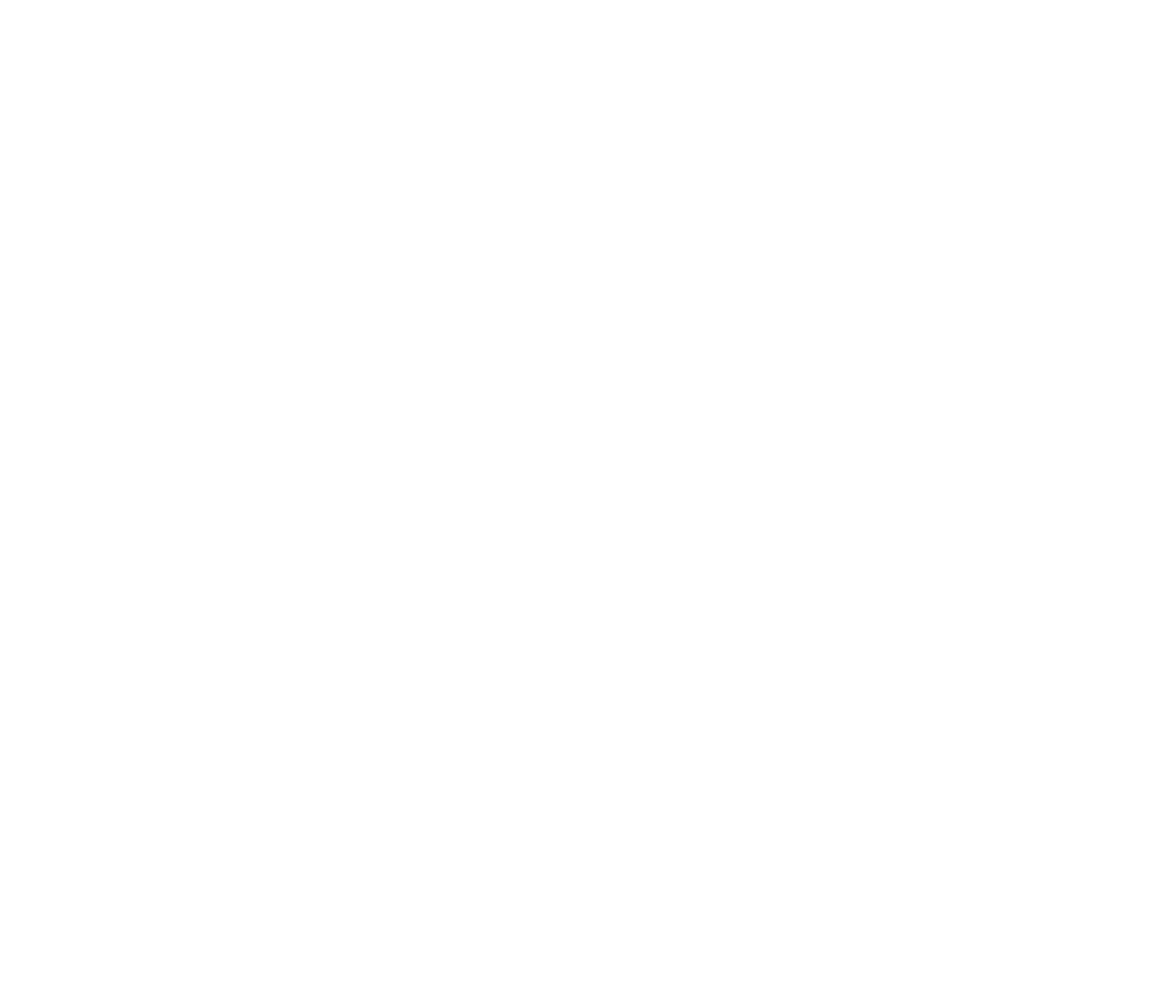
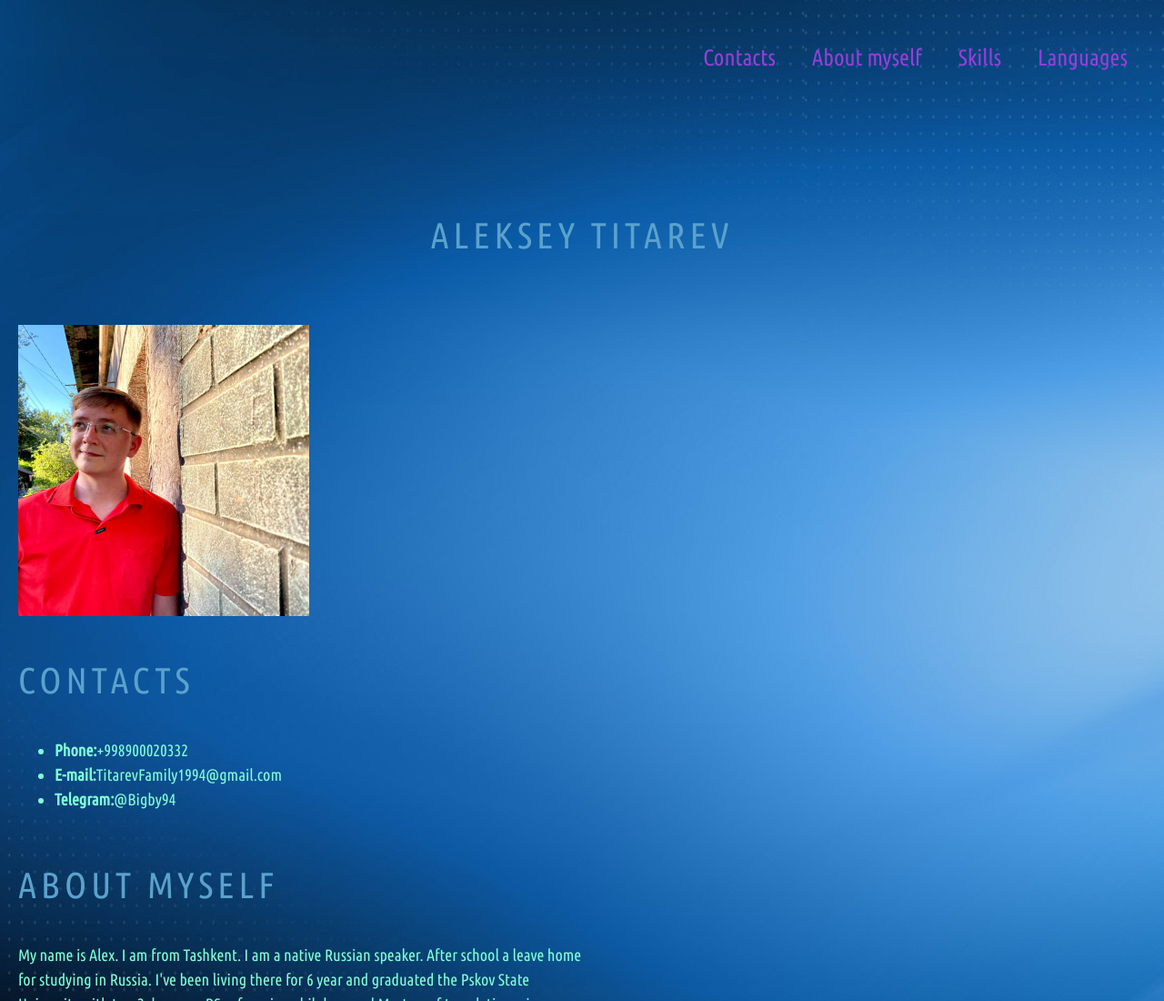
Before and after one commit to Loken94/rsschool-cv, a plain HTML site: page index.html in a window 1280 px wide. Shown: the top 1100 px of the page at 91% size. Before the commit the page ends 800 px from the top, so only its background shows below. Drawn offline with Linux system fonts and the light colour scheme; a web font is replaced by a local one.

Commit message:
feat:update index.html and style.css files

```diff
--- a/index.html
+++ b/index.html
@@ -10,3 +10,64 @@
     <link href="https://fonts.googleapis.com/css2?family=Fascinate+Inline&family=Ubuntu+Condensed&display=swap" rel="stylesheet">
     <title>CV</title>
 </head>
+<body class="body">
+    <header class="header">
+        <div class="container">
+            <nav class="nav">
+                <ul class="nav-list">
+                    <li class="nav-item"><a href="#Contacts" class="nav-link">Contacts</a></li>
+                    <li class="nav-item"><a href="#About myself" class="nav-link">About myself</a></li>
+                    <li class="nav-item"><a href="#Skills" class="nav-link">Skills</a></li>
+                    <li class="nav-item"><a href="#Languages" class="nav-link">Languages</a></li>
+                </ul>
+            </nav>
+        </div>
+    </header>
+    <main class="main">
+        <div class="container main-container">
+            <section class="section section-profile" id="profile">
+                <h1 class="section-title">Aleksey Titarev</h1>
+             </section>
+             <section class="section">
+                <img class="section-photo" src="assets/images/photo_2022-06-05_21-18-52.jpg" alt="my photo">
+             </section>
+             <section class="section" id="Contacts">
+                 <h2 class="section-title">Contacts</h2>
+                 <ul>
+                     <li><b>Phone:</b>+998900020332</li>
+                     <li><b>E-mail:</b>TitarevFamily1994@gmail.com</li>
+                     <li><b>Telegram:</b>@Bigby94</li>
+                 </ul>
+             </section>
+             <section class="section" id="About myself">
+                 <h2 class="section-title">About myself</h2>
+                 <p>My name is Alex. I am from Tashkent. I am a native Russian speaker. After school a leave home for studying in Russia. I've been living there for 6 year and graduated the Pskov State University with two 2 degrees - BSc of russian philology and Masters of translation science (English).For now i am living in Tashkent and trying to apply skills that i've got in Universtity.</p>
+             </section>
+             <section class="section" id="Skills">
+                 <h2 class="section-title">Skills</h2>
+                 <ul>
+                     <li>HTML5, CSS3</li>
+                     <li>Javascript basic</li>
+                     <li>Git,Github</li>
+                     <li>Vscode</li>
+                 </ul>
+             </section>
+             <section class="section" id="Languages">
+                 <h2 class="section-title">Languages</h2>
+                 <ul>
+                     <li>English-upper-intermediate</English-upper-intermediate></li>
+                     <li>Russian-native speaker</li>
+                 </ul>
+             </section>
+        </div>
+    </main>
+    <footer class="footer">
+        <div class="container footer-container">
+            <div>
+               <p> ©2022 <a class="git-source" href="https://github.com/Loken94">AlekseyTitarev</a></p>
+            </div>
+            <a href="https://rs.school/js/" class="rss"></a>
+        </div>
+    </footer>
+</body>
+</html>
--- a/style.css
+++ b/style.css
@@ -14,4 +14,89 @@ padding: 0;
 display: flex;
 flex-direction: column;
 justify-content: space-between;
-background-image: url(/assets/1587637472_51-p-sinie-abstraktnie-foni-105.jpg);}
+background-image: url(/assets/images/1587637472_51-p-sinie-abstraktnie-foni-105.jpg);}
+
+*{
+    box-sizing: border-box;
+}
+
+.container{
+    max-width: 1440px;
+    margin: 0 auto;
+    padding: 20px;
+
+}
+
+.nav-list{
+    display: flex;
+    justify-content: flex-end;
+    align-items: center;
+    list-style: none;
+
+}
+.nav-link{
+    padding: 0 20px;
+    line-height: 50px;
+    transition: 2s;
+    text-decoration: none;
+    color: rgb(149, 63, 219);
+    font-size: 25px;
+    border-bottom: 10px, solid, rgb(23, 198, 211);
+}
+.nav-link:hover{
+    color: aqua;
+}
+.main-container{
+    display: flex;
+    flex-wrap: wrap;
+    flex-direction: column;
+}
+.section{
+    width: 50%;
+}
+@media(max-width:768px){
+    .section{
+        width: 100%;
+    }
+}
+.section-title{
+    font-size: 40px;
+    font-weight: 400;
+    text-transform: uppercase;
+    letter-spacing: 5px;
+    color: rgb(90, 162, 204);
+    text-shadow: 10px;
+}
+.section-profile{
+    display: flex;
+    justify-content: space-around;
+    width: 100%;
+    padding: 50px 30px 35px;
+}
+.section-photo{
+    width: 320px;
+  height: 320px;
+}
+.footer{
+    padding: 20px;
+    background-color: rgb(18, 18, 136);
+}
+.footer-container{
+    display: flex;
+    justify-content: space-between;
+    align-items: center;
+    margin: 0 auto;
+    color: #fff;
+}
+.git-source{
+    text-decoration: none;
+    color: #fff;
+    font-size: 20px;
+}
+.rss{
+    width: 121px;
+    height: 45px;
+    background-image: url(/assets/rs_school_js.svg);
+    background-size: contain;
+    background-repeat: no-repeat;
+}
```
Also changed, not shown: assets/faviconka.ru_1_69554.ico (added), assets/images/1587637472_51-p-sinie-abstraktnie-foni-105.jpg (added), assets/images/photo_2022-06-05_21-18-52.jpg (added), assets/rs_school_js.svg (added).
